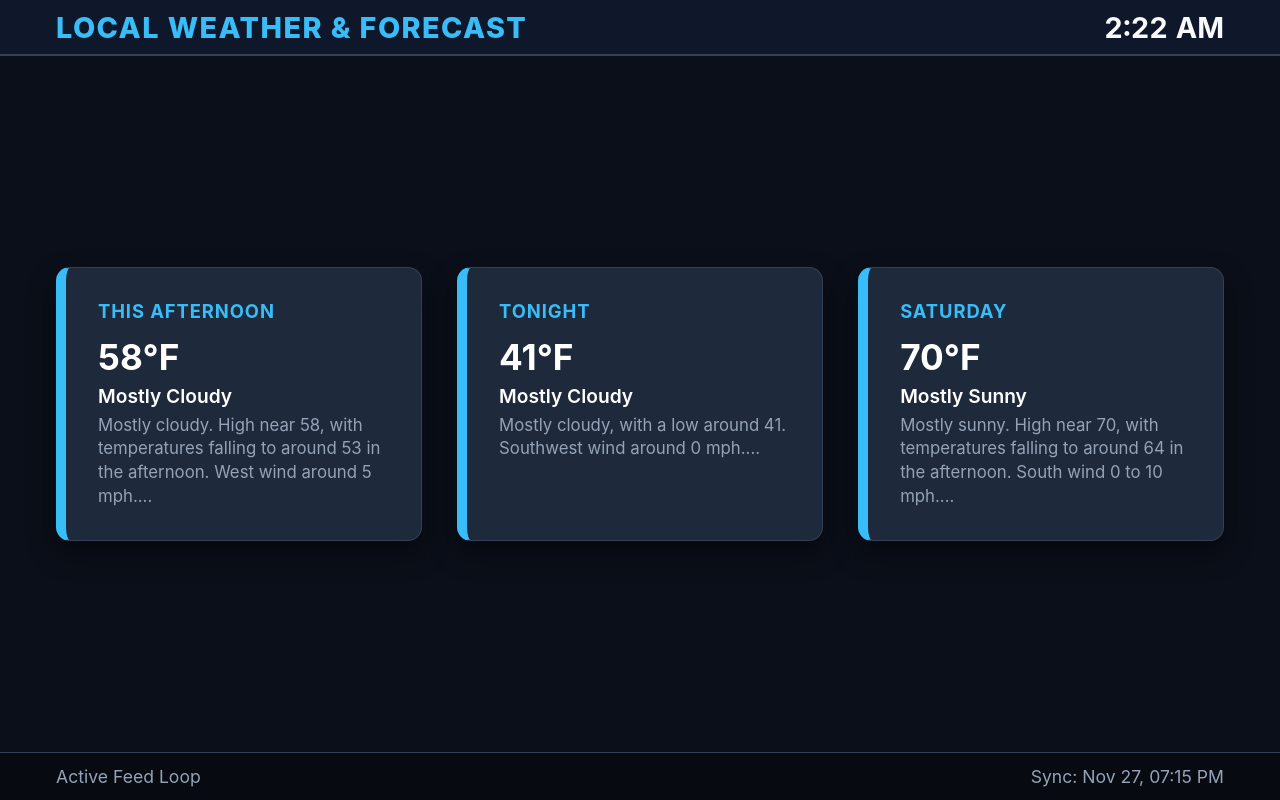
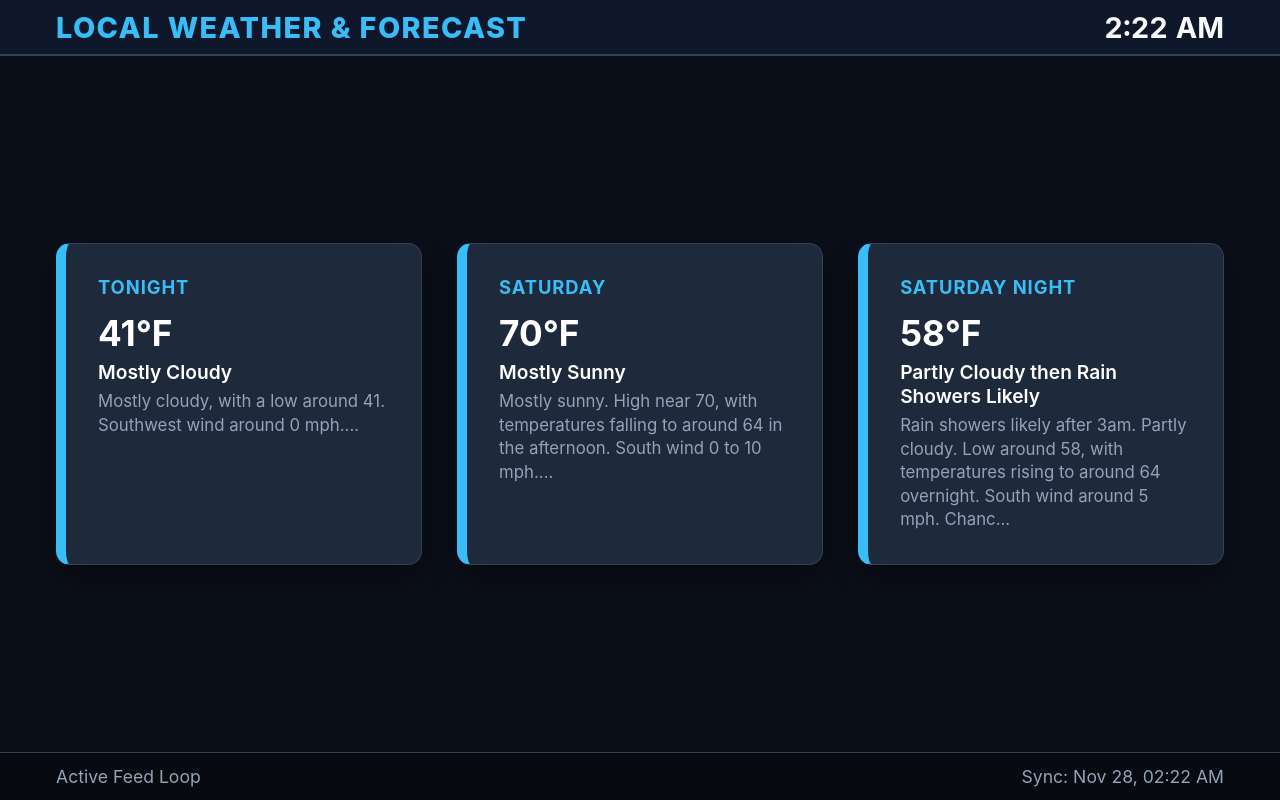
Before and after one commit to FoxMagik/signage, a plain HTML site: page display.html in a window 1280 px wide. Drawn offline with Linux system fonts and the light colour scheme.

Commit message:
Auto-update signage display [skip ci]

```diff
--- a/display.html
+++ b/display.html
@@ -242,13 +242,6 @@
           <div class="grid-container">
 
             <div class="card" style="border-left-color: #38bdf8;">
-              <div class="meta">This Afternoon</div>
-              <h2 style="font-size: 2.2rem; margin: 0.3rem 0;">58&deg;F</h2>
-              <div style="font-size: 1.2rem; color: #fff; font-weight: 600; margin-bottom: 0.4rem;">Mostly Cloudy</div>
-              <p style="color: #94a3b8; font-size: 1.05rem; line-height: 1.4;">Mostly cloudy. High near 58, with temperatures falling to around 53 in the afternoon. West wind around 5 mph....</p>
-            </div>
-
-            <div class="card" style="border-left-color: #38bdf8;">
               <div class="meta">Tonight</div>
               <h2 style="font-size: 2.2rem; margin: 0.3rem 0;">41&deg;F</h2>
               <div style="font-size: 1.2rem; color: #fff; font-weight: 600; margin-bottom: 0.4rem;">Mostly Cloudy</div>
@@ -260,6 +253,13 @@
               <h2 style="font-size: 2.2rem; margin: 0.3rem 0;">70&deg;F</h2>
               <div style="font-size: 1.2rem; color: #fff; font-weight: 600; margin-bottom: 0.4rem;">Mostly Sunny</div>
               <p style="color: #94a3b8; font-size: 1.05rem; line-height: 1.4;">Mostly sunny. High near 70, with temperatures falling to around 64 in the afternoon. South wind 0 to 10 mph....</p>
+            </div>
+
+            <div class="card" style="border-left-color: #38bdf8;">
+              <div class="meta">Saturday Night</div>
+              <h2 style="font-size: 2.2rem; margin: 0.3rem 0;">58&deg;F</h2>
+              <div style="font-size: 1.2rem; color: #fff; font-weight: 600; margin-bottom: 0.4rem;">Partly Cloudy then Rain Showers Likely</div>
+              <p style="color: #94a3b8; font-size: 1.05rem; line-height: 1.4;">Rain showers likely after 3am. Partly cloudy. Low around 58, with temperatures rising to around 64 overnight. South wind around 5 mph. Chanc...</p>
             </div>
 
           </div>
@@ -362,7 +362,7 @@
 
   <footer>
     <div id="status-title">Active Feed Loop</div>
-    <div id="status-sync">Sync: Nov 27, 07:15 PM</div>
+    <div id="status-sync">Sync: Nov 28, 02:22 AM</div>
   </footer>
 
   <script>
```
Also changed, not shown: index.html (+8 -8 lines).
